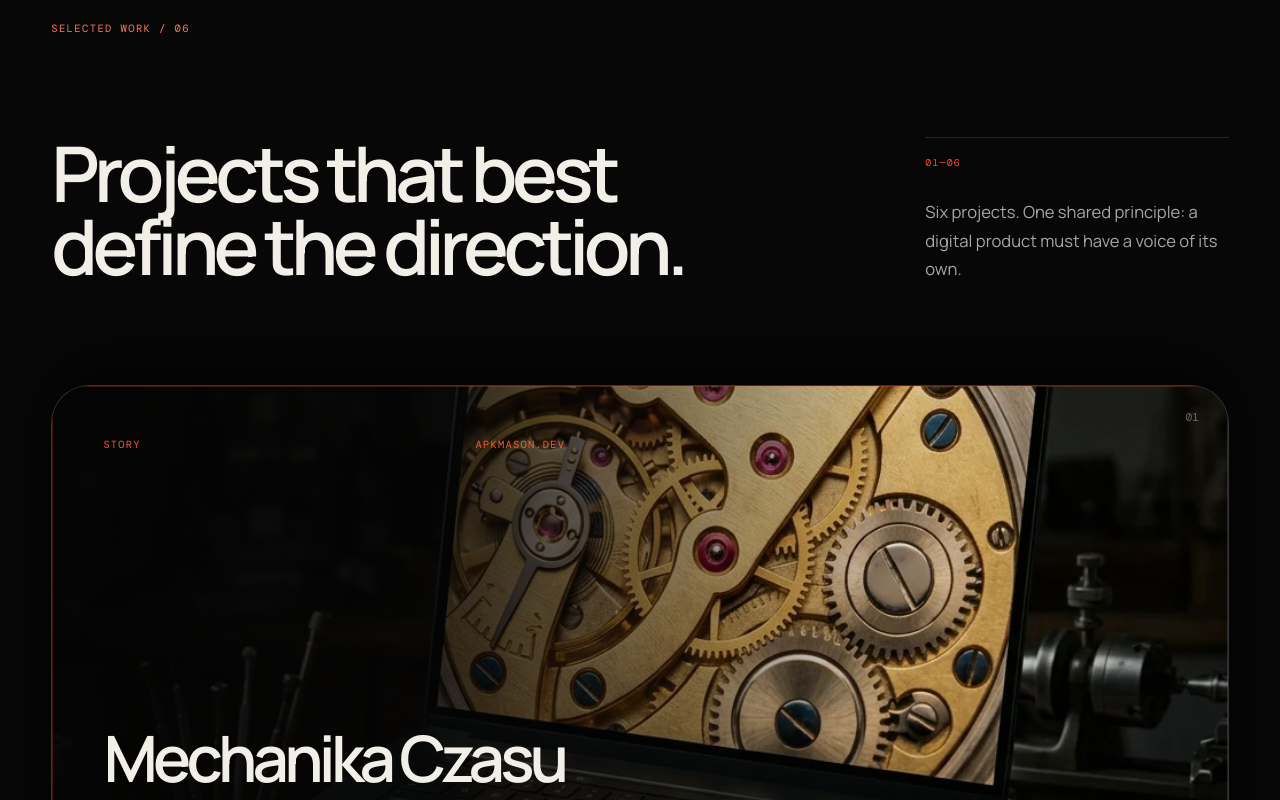
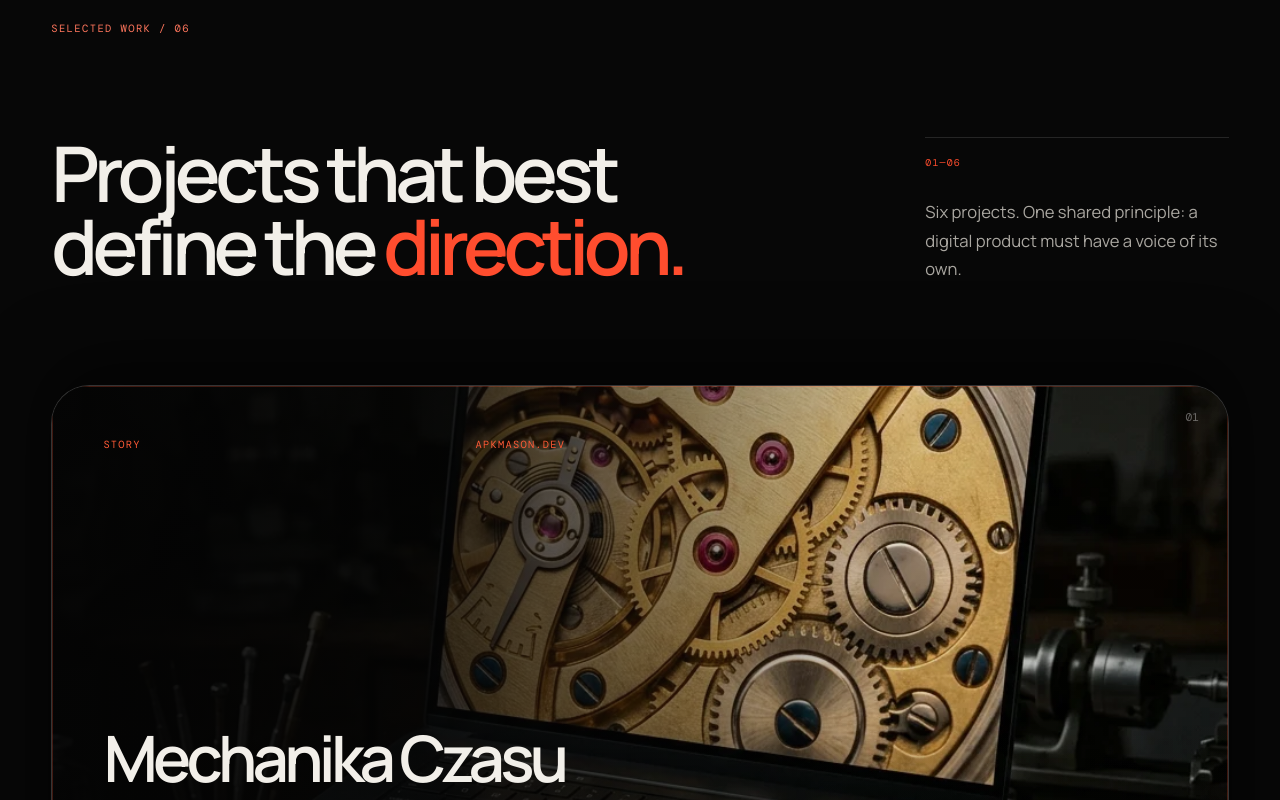
Before and after one commit to apkmasondev/apkmasondev.github.io, a React (Vite) app: page / in a window 1280 px wide. Shown: the part 4680-5480 px from the top of the page. Built offline with nearby package versions, Linux system fonts and the light colour scheme; a web font is replaced by a local one.

Commit message:
style: highlight accent words kierunek, tlem and swiat in section headers

```diff
--- a/src/components/FeaturedWork.tsx
+++ b/src/components/FeaturedWork.tsx
@@ -10,7 +10,10 @@ export function FeaturedWork({ language }: { language: Language }) {
     <section className="featured section-shell" id="featured" aria-labelledby="featured-title">
       <header className="section-heading">
         <p className="eyebrow">{text.overline} / {String(featuredProjects.length).padStart(2, '0')}</p>
-        <h2 id="featured-title">{text.title}</h2>
+        <h2 id="featured-title">
+          {text.titleLead}
+          <span className="accent-word">{text.titleAccent}</span>
+        </h2>
         <div className="section-index-note">
           <span>01—{String(featuredProjects.length).padStart(2, '0')}</span>
           <p>{text.body}</p>
--- a/src/components/ProjectArchive.tsx
+++ b/src/components/ProjectArchive.tsx
@@ -26,7 +26,10 @@ export function ProjectArchive({ language }: { language: Language }) {
       <header className="section-heading section-heading--split">
         <div>
           <p className="eyebrow">{text.overline} / {String(projects.length).padStart(2, '0')}</p>
-          <h2 id="archive-title">{text.title}</h2>
+          <h2 id="archive-title">
+            {text.titleLead}
+            <span className="accent-word">{text.titleAccent}</span>
+          </h2>
         </div>
         <div className="section-index-note">
           <span>{String(featuredProjects.length + 1).padStart(2, '0')}—{String(projects.length).padStart(2, '0')}</span>
--- a/src/components/SiteFooter.tsx
+++ b/src/components/SiteFooter.tsx
@@ -15,7 +15,10 @@ export function SiteFooter({ language }: { language: Language }) {
       </div>
       <div className="footer-main section-shell">
         <p className="eyebrow">{contact.overline}</p>
-        <h2>{contact.title}</h2>
+        <h2>
+          {contact.titleLead}
+          <span className="accent-word">{contact.titleAccent}</span>
+        </h2>
         <SignalCaption className="footer-signal-caption">{contact.body}</SignalCaption>
         <div className="contact-links">
           <a className="contact-primary" href="mailto:apkmason.dev@gmail.com">
--- a/src/content.ts
+++ b/src/content.ts
@@ -11,10 +11,11 @@ type Copy = {
     stages: { label: string; title: string; body: string }[];
   };
   intro: { overline: string; line1: string; line2: string; body: string };
-  featured: { overline: string; title: string; body: string; open: string };
+  featured: { overline: string; titleLead: string; titleAccent: string; body: string; open: string };
   archive: {
     overline: string;
-    title: string;
+    titleLead: string;
+    titleAccent: string;
     body: string;
     open: string;
     filters: Record<'all' | ProjectCategory, string>;
@@ -32,7 +33,7 @@ type Copy = {
     p2: string;
     capabilities: string[];
   };
-  contact: { overline: string; title: string; body: string; email: string; github: string };
+  contact: { overline: string; titleLead: string; titleAccent: string; body: string; email: string; github: string };
   footer: { statement: string; top: string; legal: string };
   a11y: { skip: string; menuOpen: string; menuClose: string; language: string };
 };
@@ -67,13 +68,15 @@ export const copy: Record<Language, Copy> = {
     },
     featured: {
       overline: 'Selected work',
-      title: 'Projekty, które najlepiej pokazują kierunek.',
+      titleLead: 'Projekty, które najlepiej pokazują ',
+      titleAccent: 'kierunek.',
       body: 'Sześć realizacji. Jeden wspólny mianownik: cyfrowy produkt musi mieć własny głos.',
       open: 'Otwórz projekt',
     },
     archive: {
       overline: 'Project universe',
-      title: 'Reszta nie jest tłem.',
+      titleLead: 'Reszta nie jest ',
+      titleAccent: 'tłem.',
       body: 'Żywe archiwum prób, narzędzi i kierunków, które ukształtowały mój obecny warsztat.',
       open: 'Zobacz',
       filters: {
@@ -104,7 +107,8 @@ export const copy: Record<Language, Copy> = {
     },
     contact: {
       overline: 'Next chapter',
-      title: 'Masz pomysł, który zasługuje na własny świat?',
+      titleLead: 'Masz pomysł, który zasługuje na własny ',
+      titleAccent: 'świat?',
       body: 'Porozmawiajmy o interaktywnej stronie, aplikacji albo eksperymencie, którego jeszcze nie ma.',
       email: 'Napisz wiadomość',
       github: 'Zobacz GitHub',
@@ -150,13 +154,15 @@ export const copy: Record<Language, Copy> = {
     },
     featured: {
       overline: 'Selected work',
-      title: 'Projects that best define the direction.',
+      titleLead: 'Projects that best define the ',
+      titleAccent: 'direction.',
       body: 'Six projects. One shared principle: a digital product must have a voice of its own.',
       open: 'Open project',
     },
     archive: {
       overline: 'Project universe',
-      title: 'Everything else still matters.',
+      titleLead: 'Everything else is not ',
+      titleAccent: 'background.',
       body: 'A living archive of experiments, tools and directions that shaped the craft I use today.',
       open: 'View',
       filters: {
@@ -187,7 +193,8 @@ export const copy: Record<Language, Copy> = {
     },
     contact: {
       overline: 'Next chapter',
-      title: 'Have an idea that deserves a world of its own?',
+      titleLead: 'Have an idea that deserves a ',
+      titleAccent: 'world of its own?',
       body: 'Let’s talk about an interactive website, an application or an experiment that does not exist yet.',
       email: 'Send a message',
       github: 'View GitHub',
--- a/src/index.css
+++ b/src/index.css
@@ -18,7 +18,10 @@
   font-family: var(--font-display);
   font-synthesis: none;
   text-rendering: optimizeLegibility;
-  -webkit-font-smoothing: antialiased;
+}
+
+.accent-word {
+  color: var(--signal);
 }
 
 *,
```
